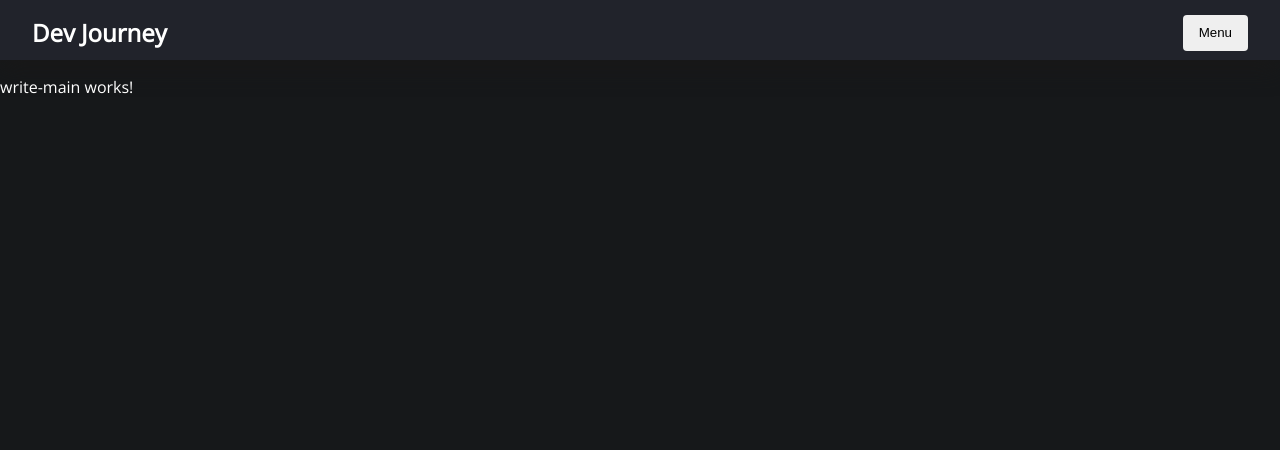
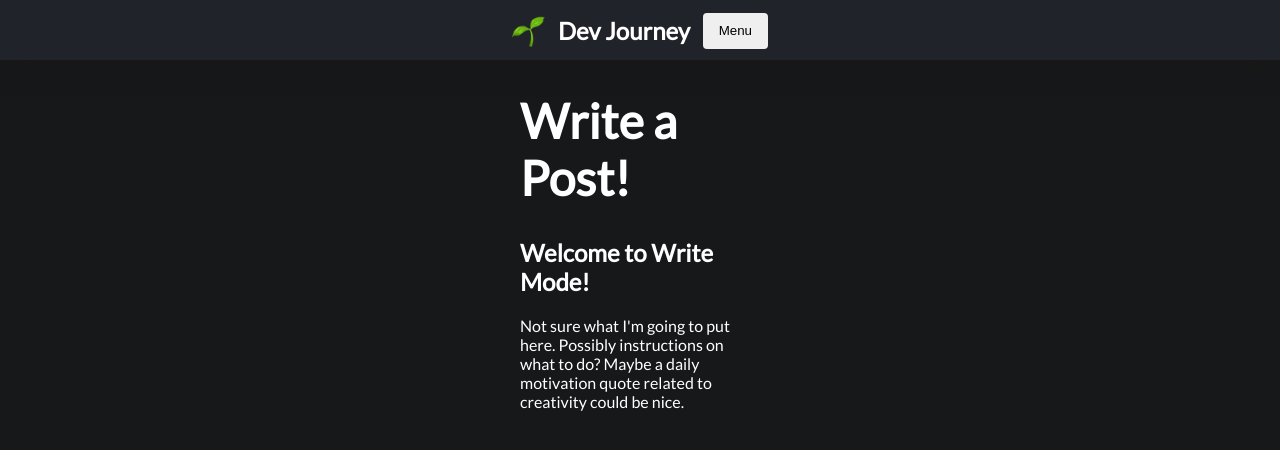
Before and after one commit to JoshuaPark823/dev-journey, an Angular app in the folder dev-journey-ui/: page /write in a window 1280 px wide. Shown: the top 450 px of the page. Built offline with nearby package versions, Linux system fonts and the light colour scheme.

Commit message:
write component, icon

```diff
--- a/dev-journey-ui/src/app/app.component.html
+++ b/dev-journey-ui/src/app/app.component.html
@@ -1,4 +1,6 @@
 <div class="main">
   <app-top-nav></app-top-nav>
-  <router-outlet></router-outlet>
+  <div class="sub">
+    <router-outlet></router-outlet>
+  </div>
 </div>
--- a/dev-journey-ui/src/app/app.module.ts
+++ b/dev-journey-ui/src/app/app.module.ts
@@ -6,6 +6,7 @@ import { BrowserModule } from '@angular/platform-browser';
 import { MatMenuModule } from '@angular/material/menu';
 import { BrowserAnimationsModule } from '@angular/platform-browser/animations';
 import {MatButtonModule} from '@angular/material/button';
+import {MatDividerModule} from '@angular/material/divider';
 
 
 import { AppRoutingModule } from './app-routing.module';
@@ -26,7 +27,8 @@ import { WriteMainComponent } from './components/write-main/write-main.component
     AppRoutingModule,
     MatMenuModule,
     BrowserAnimationsModule,
-    MatButtonModule
+    MatButtonModule,
+    MatDividerModule
   ],
   providers: [
     ContentAPI,
--- a/dev-journey-ui/src/app/components/top-nav/top-nav.component.html
+++ b/dev-journey-ui/src/app/components/top-nav/top-nav.component.html
@@ -1,5 +1,6 @@
 <div class="nav-container">
     <div class="nav-main">
+        <img src = "./../../../assets/seedling_1f331.png" height = "33.3px">
         <h1 class="header">Dev Journey</h1>
         <button mat-button>Menu</button>
     </div>
--- a/dev-journey-ui/src/app/components/top-nav/top-nav.component.scss
+++ b/dev-journey-ui/src/app/components/top-nav/top-nav.component.scss
@@ -2,6 +2,9 @@
     height: 7.5vh;
     background-color: #21232B;
     box-shadow: #191818 0px 8px 24px;
+
+    padding-left: 30em;
+    padding-right: 30em;
 
     .nav-main {
         display: flex;
--- a/dev-journey-ui/src/app/components/write-main/write-main.component.html
+++ b/dev-journey-ui/src/app/components/write-main/write-main.component.html
@@ -1 +1,11 @@
-<p>write-main works!</p>
+<div class="write" routerLink = "/write" routerLinkActive="active">
+    <div class="write-header">
+        <h1>Write a Post!</h1>
+        <h2>Welcome to Write Mode!</h2>
+        <body>
+            Not sure what I'm going to put here. Possibly instructions on what to do?
+            Maybe a daily motivation quote related to creativity could be nice.
+        </body>
+    </div>
+
+</div>
--- a/dev-journey-ui/src/app/components/write-main/write-main.component.scss
+++ b/dev-journey-ui/src/app/components/write-main/write-main.component.scss
@@ -0,0 +1,13 @@
+.write {
+    margin: 0 32.5em 5em 32.5em;
+    min-height: 80vh;
+
+    .write-header {
+        min-height: 20vh;
+
+        h1 {
+            font-size: 3rem;
+        }
+
+    }
+}
--- a/dev-journey-ui/src/styles.scss
+++ b/dev-journey-ui/src/styles.scss
@@ -1,9 +1,10 @@
 /* You can add global styles to this file, and also import other style files */
 @import url('https://fonts.googleapis.com/css2?family=Open+Sans:wght@300&display=swap');
-
+@import url('https://fonts.googleapis.com/css2?family=Lato:wght@300;400&display=swap');
 html {
     height: 100%;
-    font-family: 'Open Sans', sans-serif;
+    // font-family: 'Open Sans', sans-serif;
+    font-family: 'Lato', sans-serif;
     background-color: #16181A;
     color: #ffff;
 }
```
Also changed, not shown: dev-journey-ui/src/assets/seedling_1f331.png (added).
